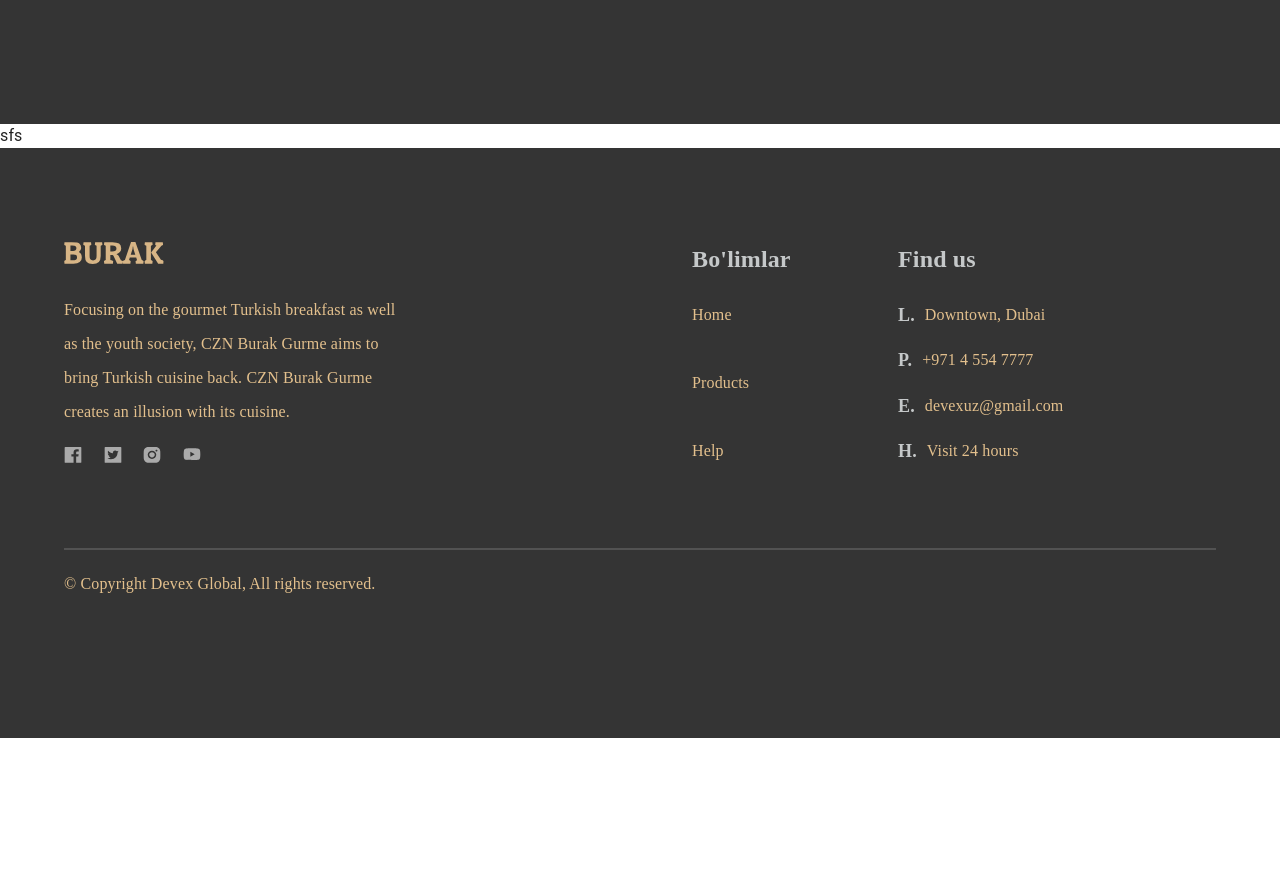
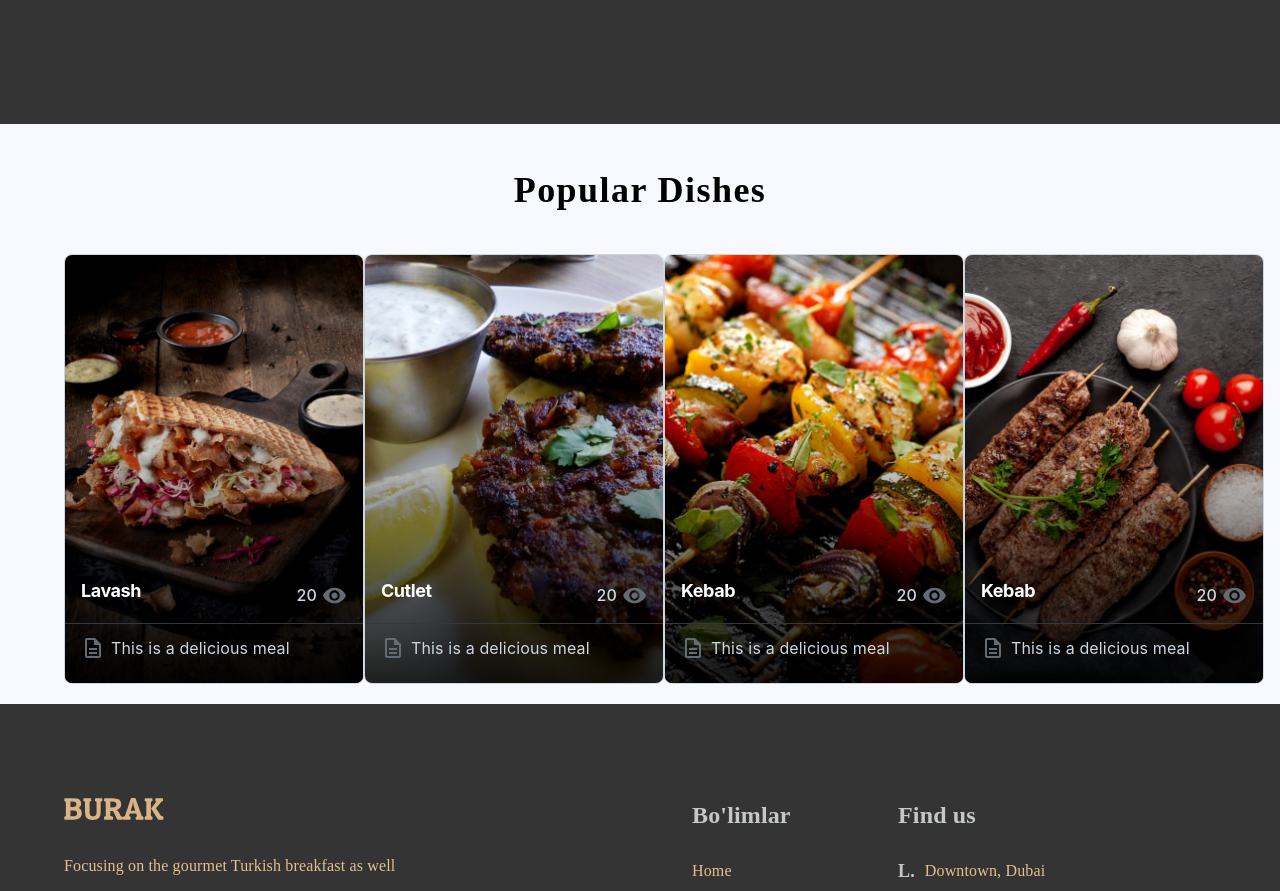
Before and after one commit to worldgoggo05/Burak-React, a React (Create React App) app: page / in a window 1280 px wide. Shown: the part 885-1776 px from the top of the page. Before the commit the page ends 1623 px from the top, so only its background shows below. Built offline with nearby package versions, Linux system fonts and the light colour scheme.

Commit message:
feat: develop popular dishes sectional component

```diff
--- a/package.json
+++ b/package.json
@@ -4,6 +4,7 @@
   "private": true,
   "dependencies": {
     "@mui/icons-material": "^5.8.4",
+    "@mui/joy": "^5.0.0-beta.48",
     "@reduxjs/toolkit": "^1.8.1",
     "@testing-library/jest-dom": "^4.2.4",
     "@testing-library/react": "^9.5.0",
--- /dev/null
+++ b/src/app/screens/homePage/PopularDishes.tsx
@@ -0,0 +1,85 @@
+import React from 'react';
+import { Box, Container, Stack } from '@mui/material';
+import Card from '@mui/joy/Card';
+import CardCover from '@mui/joy/CardCover';
+import CardContent from '@mui/joy/CardContent';
+import Typography from '@mui/joy/Typography';
+import {CssVarsProvider} from '@mui/joy/styles';
+import CardOverflow from '@mui/joy/CardOverflow';
+import VisibilityIcon from '@mui/icons-material/Visibility';
+import DescriptionOutlinedIcon from '@mui/icons-material/DescriptionOutlined';
+
+const list = [
+  { productName: 'Lavash', imagePath: '/img/lavash.webp' },
+  { productName: 'Cutlet', imagePath: '/img/cutlet.webp' },
+  { productName: 'Kebab', imagePath: '/img/kebab.webp' },
+  { productName: 'Kebab', imagePath: '/img/kebab-fresh.webp' },
+];
+
+export default function PopularDishes() {
+  return (
+    <div className="popular-dishes-frame">
+      <Container>
+        <Stack className="popular-section">
+          <Box className="category-title">Popular Dishes</Box>
+          <Stack className="cards-frame">
+            {list.map((ele, index) => {
+              return (
+                <CssVarsProvider key={index}>
+                  <Card className="card">
+                    <CardCover>
+                      <img src={ele.imagePath} alt="" />
+                    </CardCover>
+                    <CardCover className="card-cover" />
+                    <CardContent sx={{ justifyContent: 'flex-end' }}>
+                      <Stack flexDirection="row" justifyContent="space-between">
+                        <Typography
+                          level="h2"
+                          fontSize="lg"
+                          textColor="#fff"
+                          mb={1}
+                        >
+                          {ele.productName}
+                        </Typography>
+                        <Typography
+                          sx={{
+                            fontWeight: 'md',
+                            color: 'neutral.300',
+                            alignItems: 'center',
+                            display: 'flex',
+                          }}
+                        >
+                          20
+                          <VisibilityIcon
+                            sx={{ fontSize: 25, marginLeft: '5px' }}
+                          />
+                        </Typography>
+                      </Stack>
+                    </CardContent>
+                    <CardOverflow
+                      sx={{
+                        display: 'flex',
+                        gap: 1.5,
+                        py: 1.5,
+                        px: 'var(--Card-padding)',
+                        borderTop: '1px solid',
+                        height: '60px',
+                      }}
+                    >
+                      <Typography
+                        startDecorator={<DescriptionOutlinedIcon />}
+                        textColor="neutral.300"
+                      >
+                        This is a delicious meal
+                      </Typography>
+                    </CardOverflow>
+                  </Card>
+                </CssVarsProvider>
+              );
+            })}
+          </Stack>
+        </Stack>
+      </Container>
+    </div>
+  );
+}
--- a/src/app/screens/homePage/index.tsx
+++ b/src/app/screens/homePage/index.tsx
@@ -1,5 +1,6 @@
 import { Container } from "@mui/material";
 import Statistics from "./Statistics";
+import PopularDishes from "./PopularDishes";
 import '../../../css/home.css'
 
 
@@ -7,7 +8,7 @@
     return (
     <div className={"homepage"}>
       <Statistics/>
-      sfs
+      <PopularDishes/>
     </div>)
 
 
--- a/src/css/home.css
+++ b/src/css/home.css
@@ -47,3 +47,55 @@
     line-height: 30px;
     color: #d7b686;
   }
+
+/* Popular Dishes*/
+
+.homepage .popular-dishes-frame {
+  width: 100%;
+  height: 580px;
+  display: flex;
+  background: #f8f8ff;
+}
+
+.homepage .popular-dishes-frame .popular-section {
+  margin-top: 45px;
+  display: flex;
+  flex-direction: column;
+  align-items: center;
+}
+
+
+.homepage .popular-dishes-frame .popular-section .cards-frame {
+  width: 100%;
+  margin-top: 43px;
+  display: flex;
+  flex-direction: row;
+  justify-content: space-between;
+}
+
+
+.homepage .popular-dishes-frame .popular-section .category-title{
+  text-align: center;
+  font-family: 'Roboto Serif';
+  font-size: 36px;
+  font-style: normal;
+  font-weight: 600;
+  line-height: normal;
+  letter-spacing: 1.44px;
+  color: #000;
+}
+
+.homepage .popular-dishes-frame .cards-frame .card {
+  min-height: 430px;
+  min-width: 300px;
+  cursor: pointer;
+}
+
+.homepage .popular-dishes-frame .cards-frame .card .card-cover {
+  background: linear-gradient(
+      to top,
+      rgba(0, 0, 0, 0.4),
+      rgba(0, 0, 0, 0) 200px
+  ),
+  linear-gradient(to top, rgba(0, 0, 0, 0.8), rgba(0, 0, 0, 0) 300px);
+}
```
Also changed, not shown: 1 other file (tests, documents, lock files or other folders).
